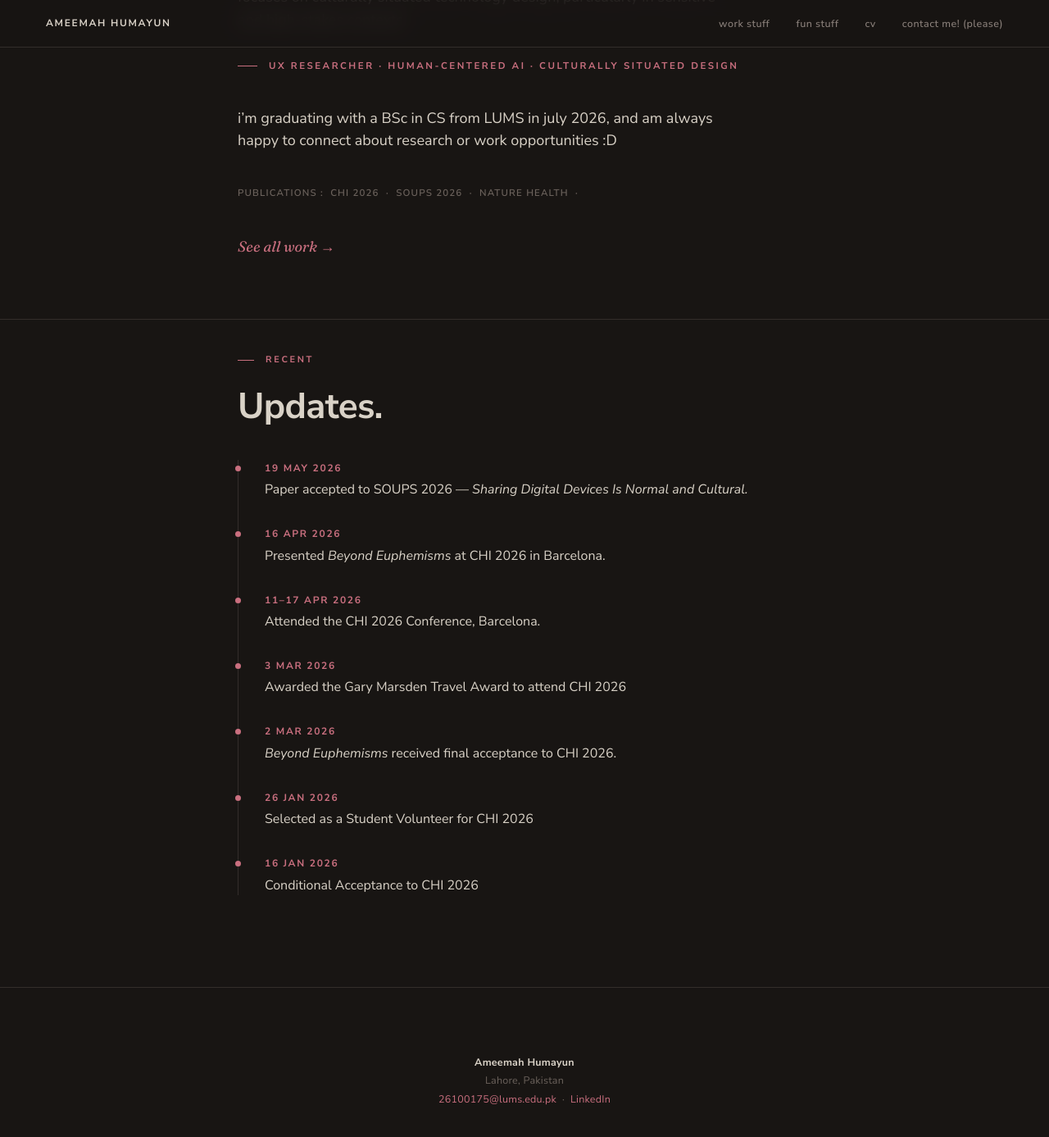
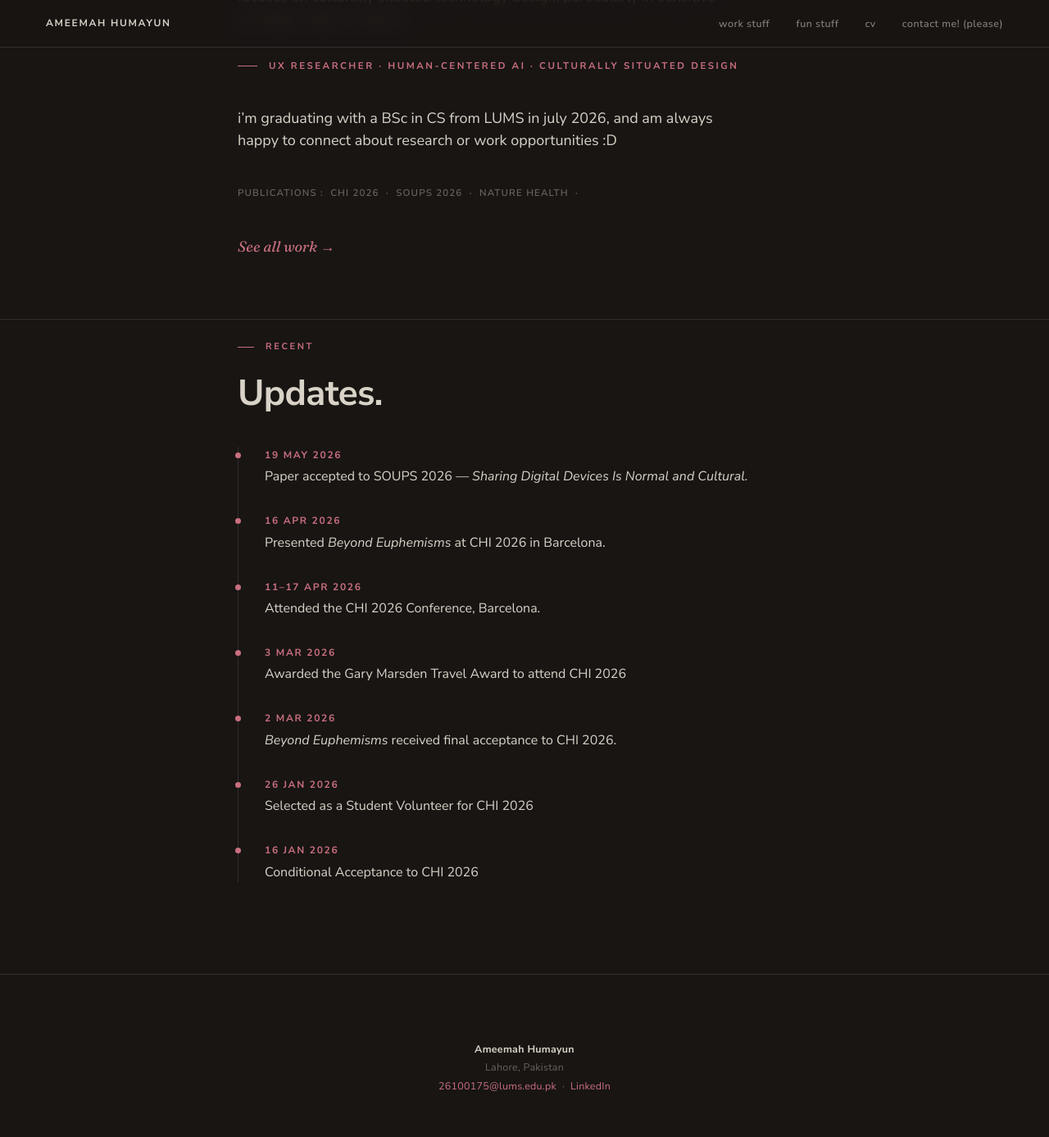
Before and after one commit to ameemahumayun/ameemahumayun.github.io, a Jekyll site: the page built from index.html, in a window 1280 px wide and 1400 px high, scrolled down 263 px. Shown: the top 1387 px of the window at 82% size. Built offline with Jekyll 4.4.1, drawn with Linux system fonts in a browser that asks for light colours.

Commit message:
Update layout.css

```diff
--- a/assets/css/layout.css
+++ b/assets/css/layout.css
@@ -87,7 +87,7 @@
    already provides space; the section's full top padding stacks on top). */
 .hero + .section,
 .page-head + .section {
-  padding-top: var(--space-5);
+  padding-top: var(--space-3);
 }
 .section:last-of-type { border-bottom: none; }
 
```
